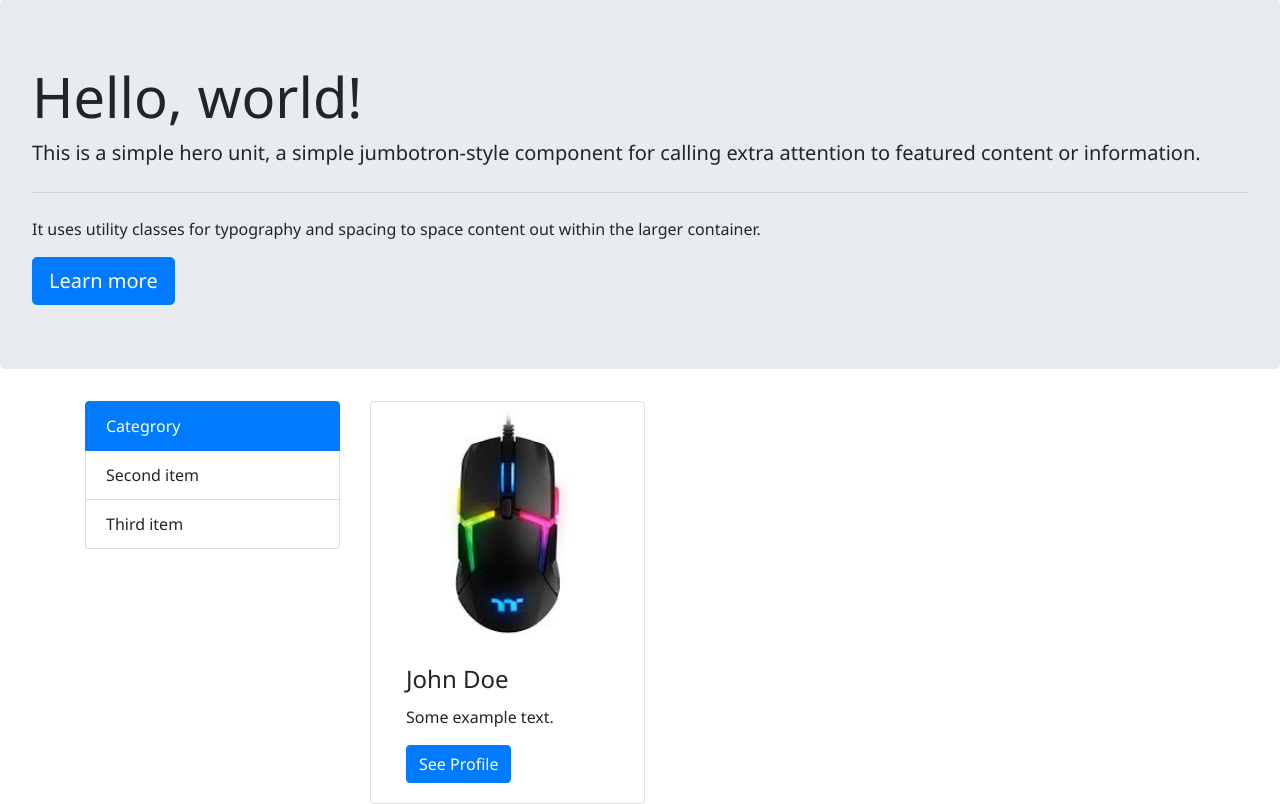
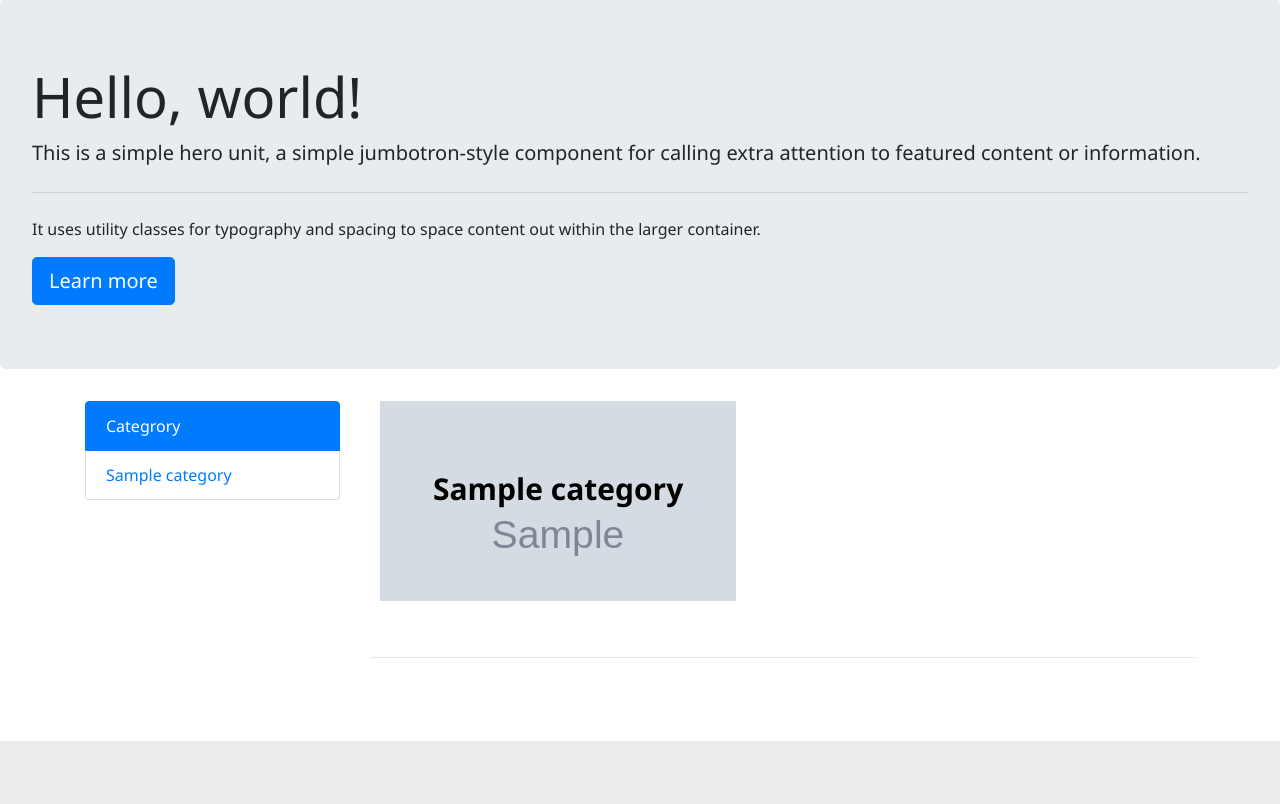
Before and after one commit to WebDeveloperThawZinSoe/Blog-System-With-Pure-PHP, a PHP site: page / in a window 1280 px wide. Shown: the part 59-863 px from the top of the page. After the commit the page ends 800 px from the top, so only its background shows below. Run offline with PHP 8.4, Linux system fonts and the light colour scheme; tables that the repository leaves empty or names only in its code hold one stand-in row (values such as "Sample post"); grey boxes marked "Sample" are stand-in pictures; some libraries are stand-ins or nearby versions.

Commit message:
Webpage Category Show

```diff
--- a/index.php
+++ b/index.php
@@ -10,21 +10,47 @@
         <div class="col-lg-3 col-md-12">
             <ul class="list-group" style="margin-bottom: 40px;">
                 <li class="list-group-item active">Categrory</li>
-                <li class="list-group-item">Second item</li>
-                <li class="list-group-item">Third item</li>
+                <?php
+                    $sql = "SELECT * FROM category ORDER BY id DESC";
+                    $result = mysqli_query($connect,$sql);
+                    if($result){
+                        foreach ($result as $key => $value) {
+                            $id = htmlspecialchars($value['id']);
+                           ?>
+                                <li class="list-group-item">
+                                    <a href="category_detail.php?id=<?php echo $value['id'] ?>"> <?php echo $value['name'] ?> </a>
+                                </li>
+
+                           <?php
+                        }
+                    }
+                ?>
+
             </ul>
         </div>
         <div class="col-lg-9 col-md-12">
-            <div class="card col-lg-4" >
-                <img class="card-img-top" src="img/download (3).jpg" alt="Card image" style="width:100%">
-                <div class="card-body">
-                    <h4 class="card-title">John Doe</h4>
-                    <p class="card-text">Some example text.</p>
-                    <a href="#" class="btn btn-primary">See Profile</a>
+         <div class="row">
+        <?php
+                    $sql = "SELECT * FROM category ORDER BY id DESC";
+                    $result = mysqli_query($connect,$sql);
+                    if($result){
+                        foreach ($result as $key => $value) {
+                            $id = htmlspecialchars($value['id']);
+                            $image = "uploads/" . $value['image'];
+                           ?>
+            <div  class=" col-lg-5 col-md-12" style="height:200px;border-radius:0px;background-image:url('<?php echo $image ?>');margin-left:25px;margin-right:25px;margin-bottom:40px;background-size: cover; background-repeat: no-repeat; " >
+                <div >
+                   <p class="text-center " style="padding-top:20%; font-size:30px;font-weight:bold;color:black">  <?php echo $value['name'] ?> </p>
                 </div>
             </div>
+
+            <?php
+                        }
+                    }
+                ?>
         </div>
-
+         <hr>
+        </div>
     </div>
 </div>
 
```
Also changed, not shown: category_detail.php (added), css/style.css (line endings or trailing spaces), uploads/11_download (6).jpg (added), uploads/32_download (5).jpg (added), uploads/89_rs4492_177531624-low.jpg (added), uploads/92_download (4).jpg (added).
